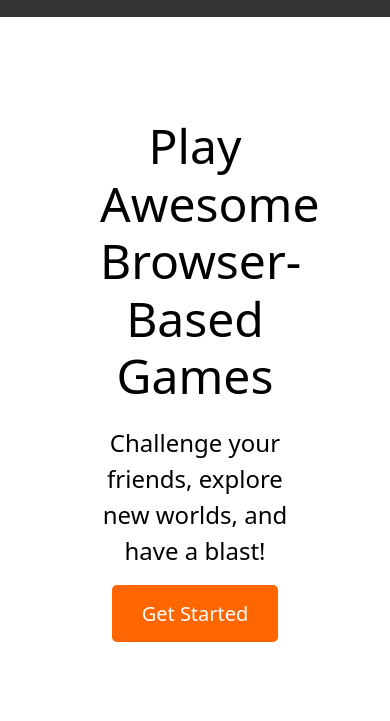
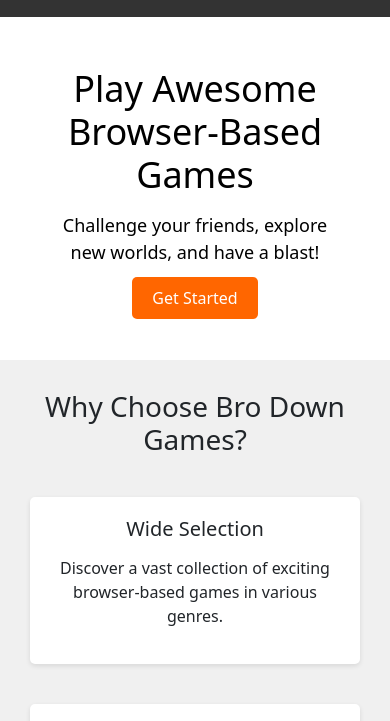
Before and after one commit to barretm4/brodowngames, a plain HTML site: page index.html in a window 390 px wide. Shown: the part 123-844 px from the top of the page. Drawn offline with nearby package versions, Linux system fonts and the light colour scheme.

Commit message:
work on media queries to make website responsive

```diff
--- a/style.css
+++ b/style.css
@@ -108,3 +108,45 @@ body {
     padding: 20px;
     text-align: center;
   }
+  /* Media Queries */
+
+@media only screen and (max-width: 768px) {
+  .hero {
+    padding: 50px;
+  }
+
+  .hero h1 {
+    font-size: 36px;
+    margin-bottom: 15px;
+  }
+
+  .hero p {
+    font-size: 18px;
+    margin-bottom: 20px;
+  }
+
+  .cta-button {
+    font-size: 16px;
+    padding: 10px 20px;
+  }
+
+  .features {
+    padding: 30px;
+  }
+
+  .features h2 {
+    font-size: 28px;
+    margin-bottom: 20px;
+  }
+
+  .feature-card {
+    width: 100%;
+    margin: 20px auto;
+    padding: 20px;
+  }
+
+  .feature-card h3 {
+    font-size: 20px;
+    margin-bottom: 15px;
+  }
+}
```
